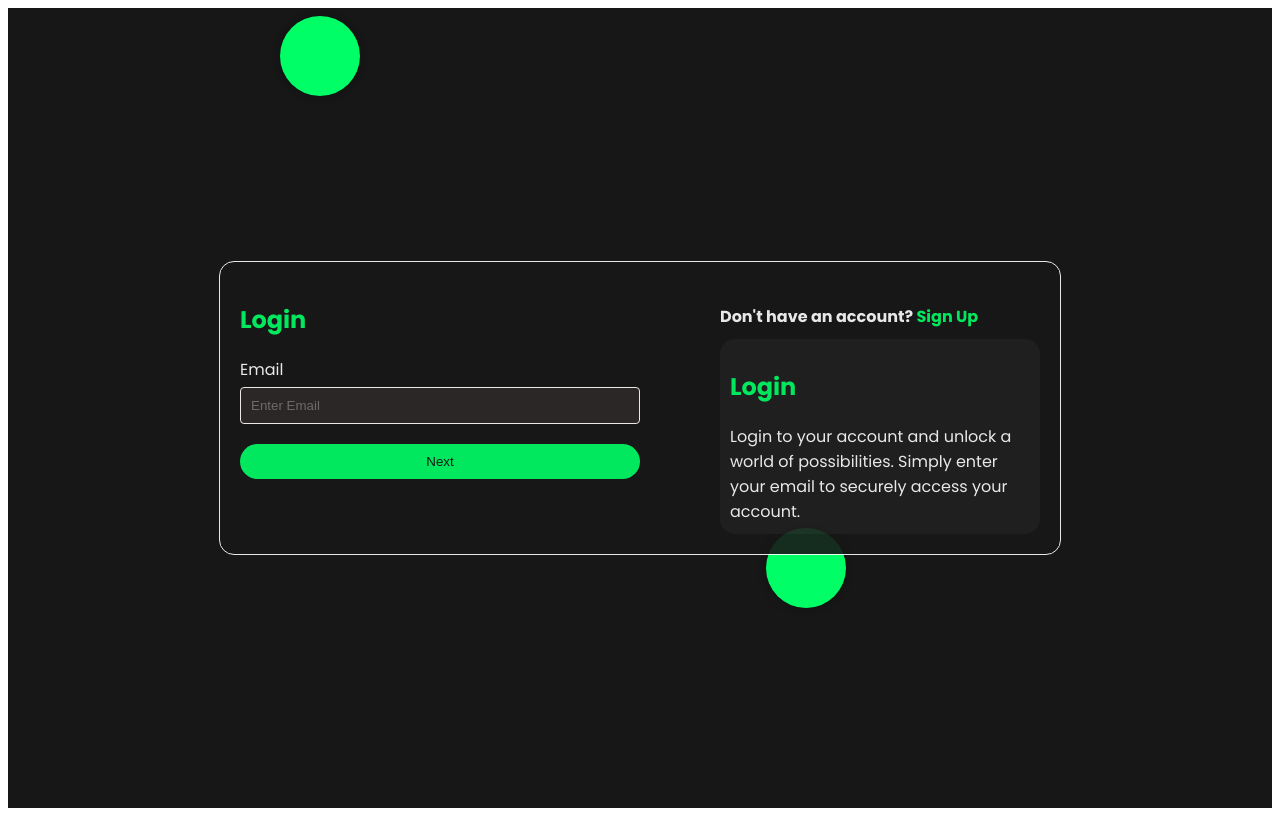
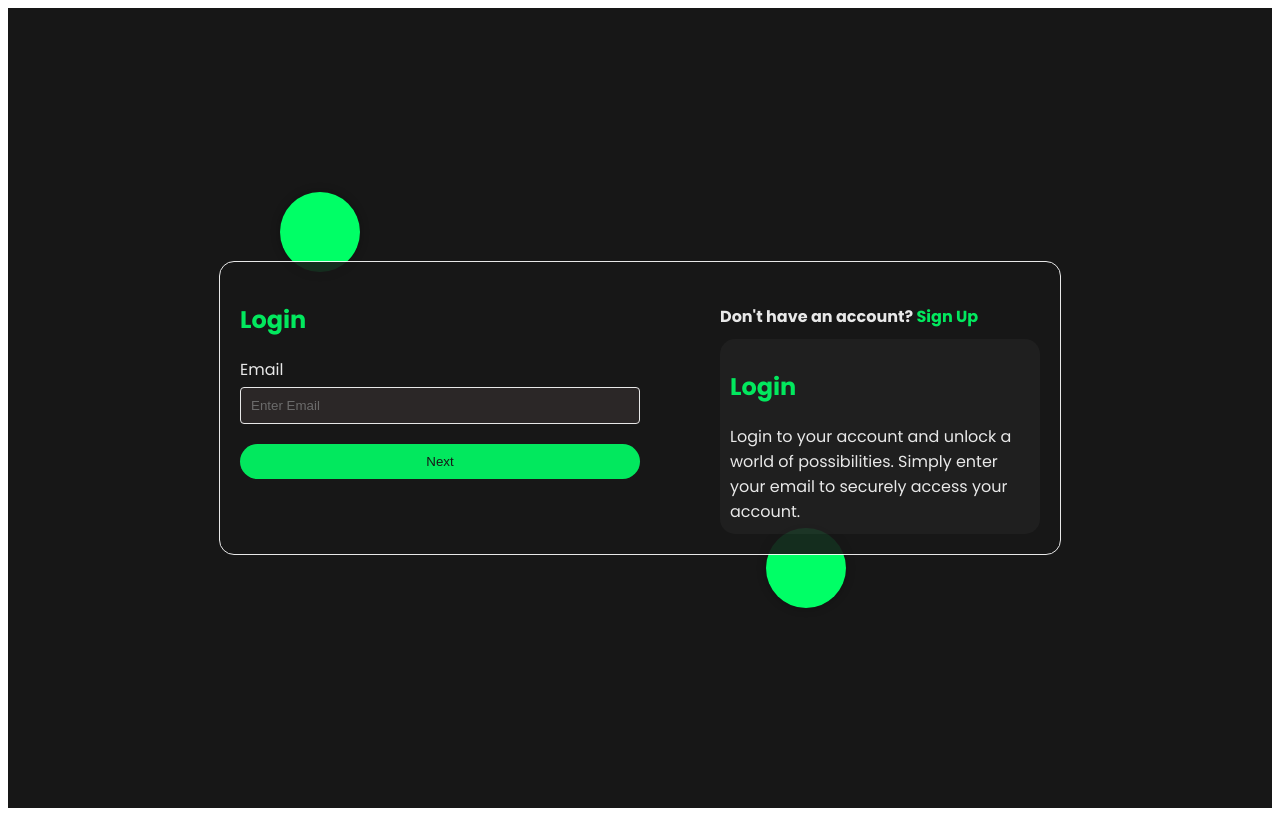
Before and after one commit to prersingh/fullstack-authentication-app, a React (Create React App) app in the folder frontend/: page /login in a window 1280 px wide. Built offline with nearby package versions, Linux system fonts and the light colour scheme.

Commit message:
final project

```diff
--- a/frontend/src/index.css
+++ b/frontend/src/index.css
@@ -39,7 +39,7 @@ body {
 }
 
 .top-circle {
-  top: 1rem;
+  top: 12rem;
   left: 25%;
   transform: translateX(-50%);
 }
```
